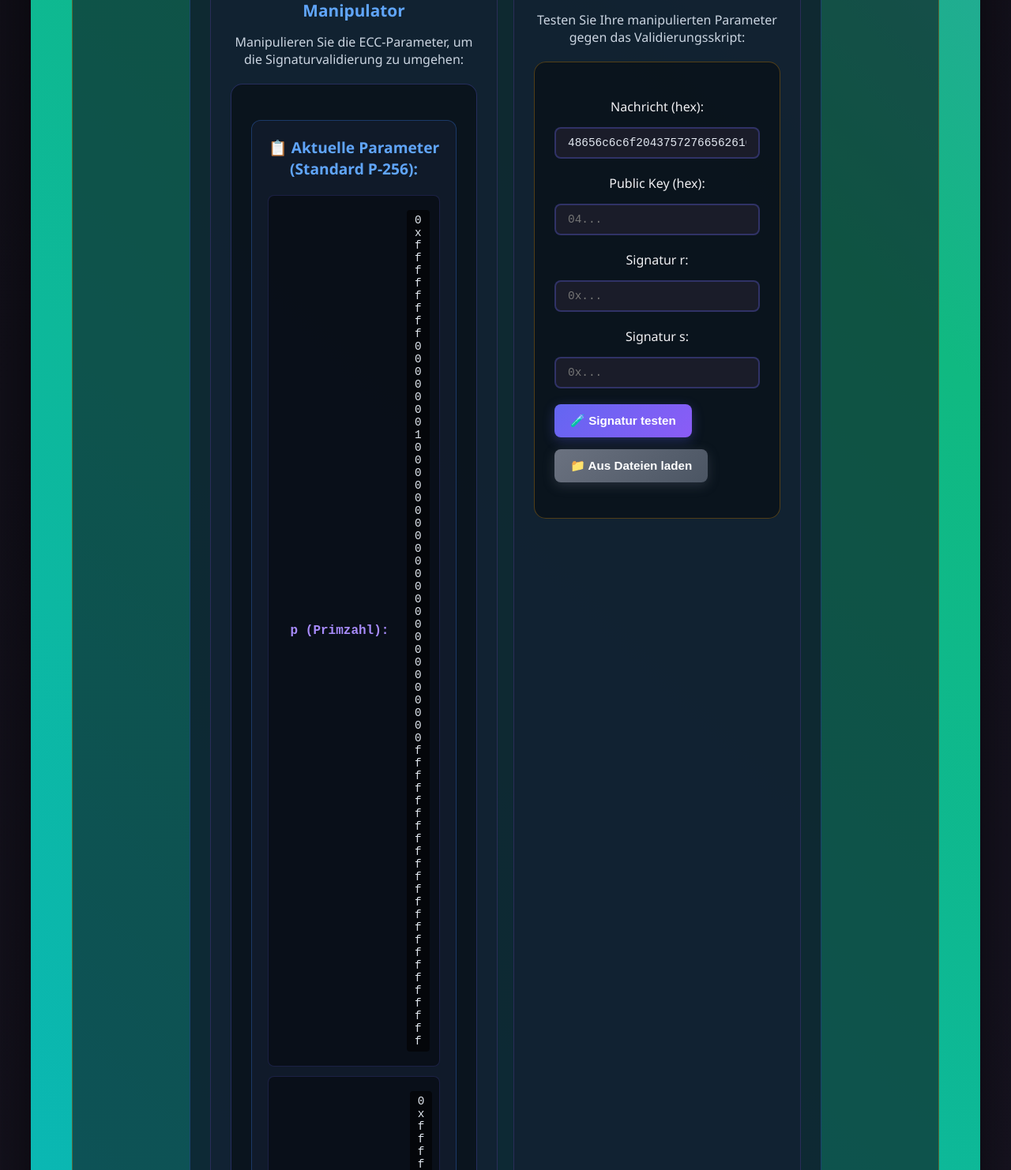
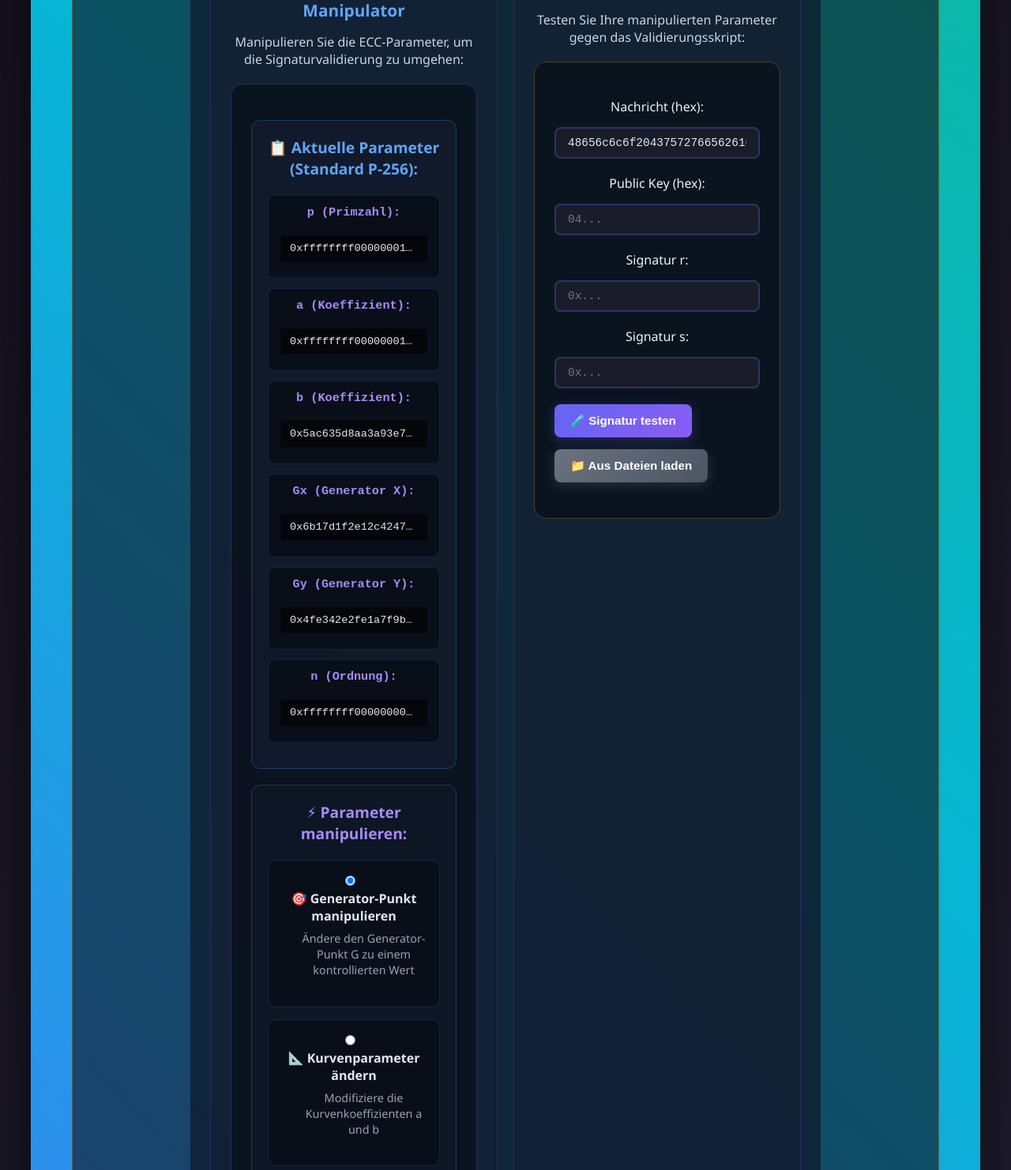
Before and after one commit to crnnr/SS25-Kryptologie2, a Flask app: page /challenge4 in a window 1280 px wide. Shown: the part 3137-4619 px from the top of the page at 79% size. Run offline with Flask 3, Linux system fonts and the light colour scheme.

Commit message:
More css fixing

```diff
--- a/curveball-ctf/webserver/static/css/style.css
+++ b/curveball-ctf/webserver/static/css/style.css
@@ -980,7 +980,6 @@ body {
     margin-top: 15px;
     min-height: 20px;
     text-align: center;
-    font-size: 0.95rem;
 }
 
 .navigation {
@@ -2428,7 +2427,7 @@ body {
 
 .math-explanation,
 .exploit-math {
-    background: rgba(20, 30, 50, 0.6);
+    background: rgba(20,  30, 50, 0.6);
     border-radius: 12px;
     padding: 20px;
     margin: 20px 0;
@@ -2597,30 +2596,62 @@ body {
 
 .param-row {
     display: flex;
+    flex-direction: column;
     margin: 12px 0;
-    align-items: center;
     background: rgba(0, 0, 0, 0.4);
-    padding: 10px 15px;
+    padding: 12px 15px;
     border-radius: 8px;
     border: 1px solid rgba(99, 102, 241, 0.2);
+    gap: 8px;
 }
 
 .param-label {
     color: #a78bfa;
     font-weight: bold;
-    min-width: 150px;
-    flex-shrink: 0;
+    font-size: 0.95em;
+    margin-bottom: 4px;
 }
 
 .param-value {
     color: #e2e8f0;
-    font-size: 0.9em;
+    font-size: 0.85em;
+    background: rgba(0, 0, 0, 0.6);
+    padding: 8px 12px;
+    border-radius: 4px;
+    font-family: 'Courier New', monospace;
+    line-height: 1.3;
+
+    /* Truncate long hex values */
+    overflow: hidden;
+    text-overflow: ellipsis;
+    white-space: nowrap;
+    cursor: pointer;
+    position: relative;
+    transition: all 0.3s ease;
+}
+
+.param-value:hover {
+    /* Show full value on hover with word wrapping */
+    white-space: normal;
     word-break: break-all;
-    background: rgba(0, 0, 0, 0.6);
-    padding: 5px 10px;
-    border-radius: 4px;
-    flex: 1;
-    margin-left: 10px;
+    overflow: visible;
+    background: rgba(0, 0, 0, 0.9);
+    border: 1px solid rgba(99, 102, 241, 0.5);
+    box-shadow: 0 4px 15px rgba(0, 0, 0, 0.5);
+    z-index: 10;
+    max-height: 150px;
+    overflow-y: auto;
+}
+
+.param-value::after {
+    content: "...";
+    opacity: 0.6;
+    color: #a78bfa;
+    font-weight: bold;
+}
+
+.param-value:hover::after {
+    content: "";
 }
 
 .manipulation-controls {
```
